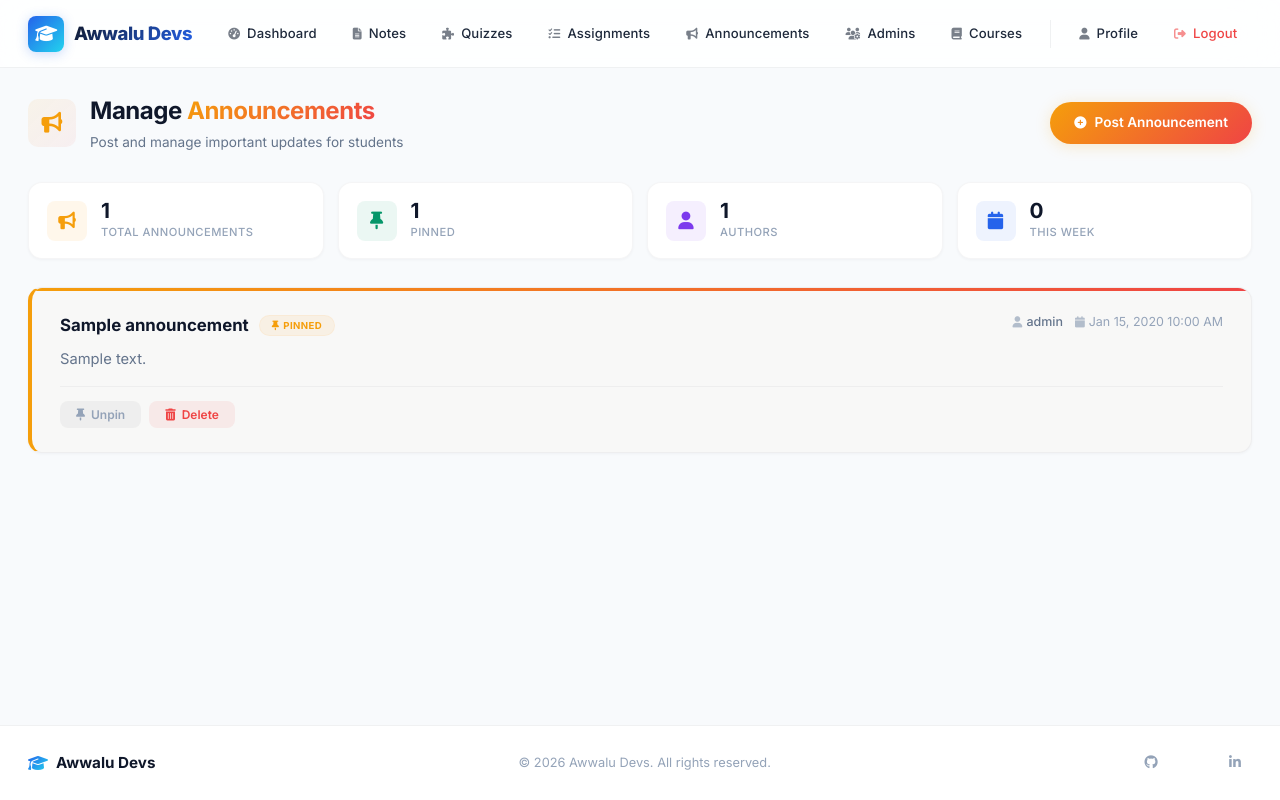
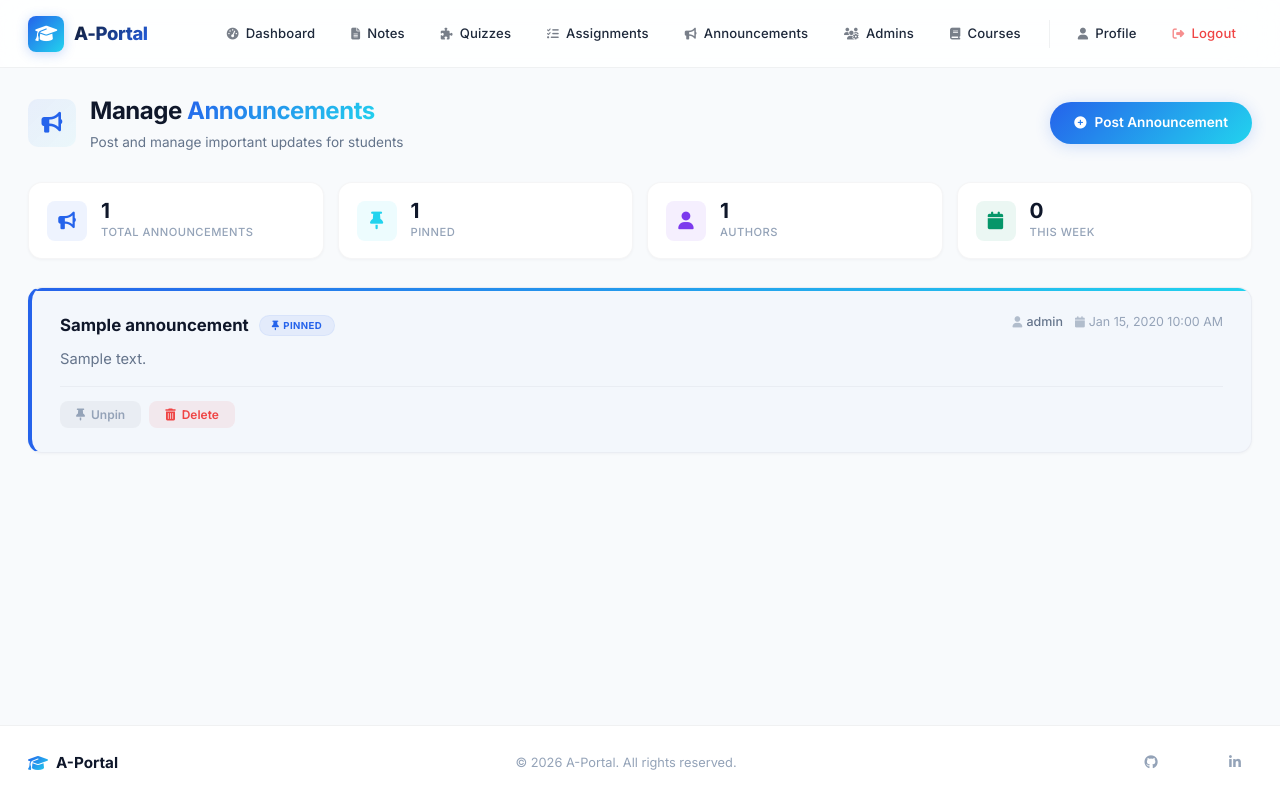
Before and after one commit to awwalu253-ctrl/Learn-tech, a Flask app: page /admin/announcements in a window 1280 px wide. Run offline with Flask 3, Linux system fonts and the light colour scheme; a user stored in the database is signed in; tables that the repository leaves empty hold one stand-in row (values such as "Sample post").

Commit message:
Portal name

```diff
--- a/templates/admin/manage_announcements.html
+++ b/templates/admin/manage_announcements.html
@@ -35,11 +35,11 @@
     width: 48px;
     height: 48px;
     border-radius: 10px;
-    background: linear-gradient(135deg, rgba(245, 158, 11, 0.08), rgba(239, 68, 68, 0.06));
+    background: linear-gradient(135deg, rgba(37, 99, 235, 0.08), rgba(34, 211, 238, 0.06));
     display: flex;
     align-items: center;
     justify-content: center;
-    color: #F59E0B;
+    color: var(--blue, #2563EB);
     font-size: 1.3rem;
   }
 
@@ -52,7 +52,7 @@
   }
 
   .page-header h1 span {
-    background: linear-gradient(135deg, #F59E0B, #EF4444);
+    background: linear-gradient(135deg, var(--blue, #2563EB), var(--cyan, #22D3EE));
     -webkit-background-clip: text;
     -webkit-text-fill-color: transparent;
     background-clip: text;
@@ -78,18 +78,18 @@
     border-radius: 60px;
     font-weight: 600;
     font-size: 0.85rem;
-    background: linear-gradient(135deg, #F59E0B, #EF4444);
+    background: linear-gradient(135deg, var(--blue, #2563EB), var(--cyan, #22D3EE));
     color: var(--white);
     text-decoration: none;
     transition: var(--transition);
-    box-shadow: 0 2px 16px rgba(245, 158, 11, 0.2);
+    box-shadow: 0 2px 16px rgba(37, 99, 235, 0.2);
     border: none;
     cursor: pointer;
   }
 
   .btn-create:hover {
     transform: translateY(-2px);
-    box-shadow: 0 4px 28px rgba(245, 158, 11, 0.3);
+    box-shadow: 0 4px 28px rgba(37, 99, 235, 0.3);
     color: var(--white);
   }
 
@@ -135,14 +135,14 @@
     flex-shrink: 0;
   }
 
-  .stat-mini .stat-icon.orange {
-    background: rgba(245, 158, 11, 0.08);
-    color: #F59E0B;
+  .stat-mini .stat-icon.blue {
+    background: rgba(37, 99, 235, 0.08);
+    color: var(--blue, #2563EB);
   }
 
-  .stat-mini .stat-icon.green {
-    background: rgba(5, 150, 105, 0.08);
-    color: #059669;
+  .stat-mini .stat-icon.cyan {
+    background: rgba(34, 211, 238, 0.08);
+    color: var(--cyan, #22D3EE);
   }
 
   .stat-mini .stat-icon.purple {
@@ -192,14 +192,14 @@
     left: 0;
     right: 0;
     height: 3px;
-    background: linear-gradient(90deg, #F59E0B, #EF4444);
+    background: linear-gradient(90deg, var(--blue, #2563EB), var(--cyan, #22D3EE));
     opacity: 0;
     transition: var(--transition);
   }
 
   .announcement-card:hover {
     box-shadow: var(--shadow-md, 0 4px 20px rgba(15, 23, 42, 0.06));
-    border-color: rgba(245, 158, 11, 0.06);
+    border-color: rgba(37, 99, 235, 0.06);
     transform: translateY(-2px);
   }
 
@@ -208,13 +208,13 @@
   }
 
   .announcement-card.pinned {
-    border-left: 4px solid #F59E0B;
-    background: rgba(245, 158, 11, 0.02);
+    border-left: 4px solid var(--blue, #2563EB);
+    background: rgba(37, 99, 235, 0.02);
   }
 
   .announcement-card.pinned::before {
     opacity: 1;
-    background: linear-gradient(90deg, #F59E0B, #EF4444);
+    background: linear-gradient(90deg, var(--blue, #2563EB), var(--cyan, #22D3EE));
   }
 
   .announcement-card:nth-child(1) { animation-delay: 0.05s; }
@@ -256,9 +256,9 @@
     font-weight: 700;
     text-transform: uppercase;
     letter-spacing: 0.04em;
-    background: rgba(245, 158, 11, 0.08);
-    color: #F59E0B;
-    border: 1px solid rgba(245, 158, 11, 0.06);
+    background: rgba(37, 99, 235, 0.08);
+    color: var(--blue, #2563EB);
+    border: 1px solid rgba(37, 99, 235, 0.06);
   }
 
   .announcement-meta {
@@ -678,14 +678,14 @@
   <!-- Stats -->
   <div class="stats-row">
     <div class="stat-mini">
-      <div class="stat-icon orange"><i class="fas fa-bullhorn"></i></div>
+      <div class="stat-icon blue"><i class="fas fa-bullhorn"></i></div>
       <div>
         <div class="stat-number">{{ announcements|length }}</div>
         <div class="stat-label">Total Announcements</div>
       </div>
     </div>
     <div class="stat-mini">
-      <div class="stat-icon green"><i class="fas fa-thumbtack"></i></div>
+      <div class="stat-icon cyan"><i class="fas fa-thumbtack"></i></div>
       <div>
         <div class="stat-number">{{ announcements|selectattr('is_pinned', 'equalto', true)|list|length if announcements else 0 }}</div>
         <div class="stat-label">Pinned</div>
--- a/templates/base.html
+++ b/templates/base.html
@@ -3,7 +3,7 @@
 <head>
     <meta charset="UTF-8">
     <meta name="viewport" content="width=device-width, initial-scale=1.0">
-    <title>{% block title %}Awwalu Devs LMS{% endblock %}</title>
+    <title>{% block title %}A-Portal LMS{% endblock %}</title>
 
     <link href="https://fonts.googleapis.com/css2?family=Inter:wght@300;400;500;600;700;800;900&display=swap" rel="stylesheet">
     <link rel="stylesheet" href="https://cdnjs.cloudflare.com/ajax/libs/font-awesome/6.4.0/css/all.min.css">
@@ -973,7 +973,7 @@
         <div class="navbar-container">
             <a href="{{ url_for('index') }}" class="navbar-brand">
                 <span class="logo-icon"><i class="fas fa-graduation-cap"></i></span>
-                <span class="logo-text">Awwalu Devs</span>
+                <span class="logo-text">A-Portal</span>
             </a>
 
             <button class="navbar-toggle" id="navbarToggle" aria-label="Menu">
@@ -1047,9 +1047,9 @@
         <div class="footer-container">
             <div class="footer-brand">
                 <i class="fas fa-graduation-cap"></i>
-                <span>Awwalu Devs</span>
+                <span>A-Portal</span>
             </div>
-            <p>&copy; {{ now.year if now else 2024 }} Awwalu Devs. All rights reserved.</p>
+            <p>&copy; {{ now.year if now else 2024 }} A-Portal. All rights reserved.</p>
             <div class="footer-links">
                 <a href="#" aria-label="GitHub"><i class="fab fa-github"></i></a>
                 <a href="#" aria-label="Twitter"><i class="fab fa-x-twitter"></i></a>
--- a/templates/index.html
+++ b/templates/index.html
@@ -3,7 +3,7 @@
 
 {% extends "base.html" %}
 
-{% block title %}Home - Awwalu Devs{% endblock %}
+{% block title %}Home - A-Portal{% endblock %}
 
 {% block content %}
 <style>
@@ -538,7 +538,7 @@
 
           <h1 class="hero-title">
             Welcome to <br />
-            <span class="highlight">Awwalu Devs</span>
+            <span class="highlight">A-Portal</span>
           </h1>
 
           <p class="hero-description">
```
Also changed, not shown: other parts of templates/admin/manage_announcements.html (+18 -19 lines).
